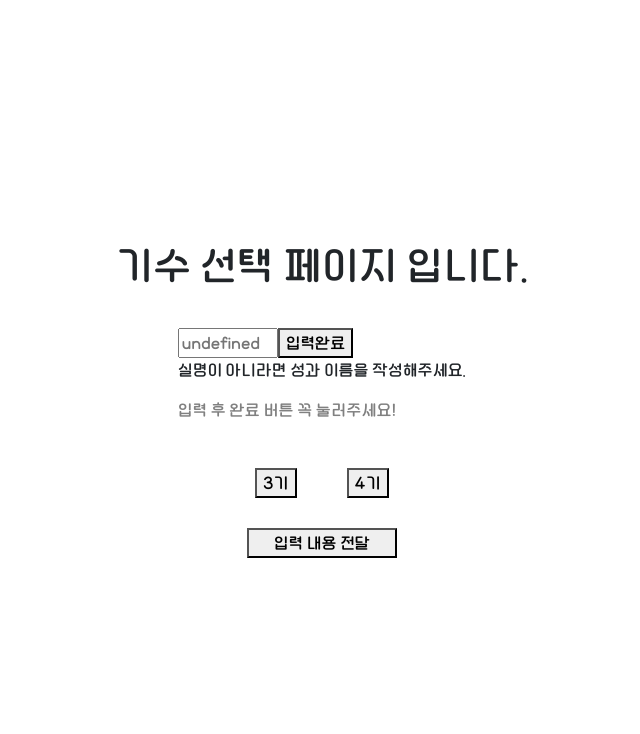
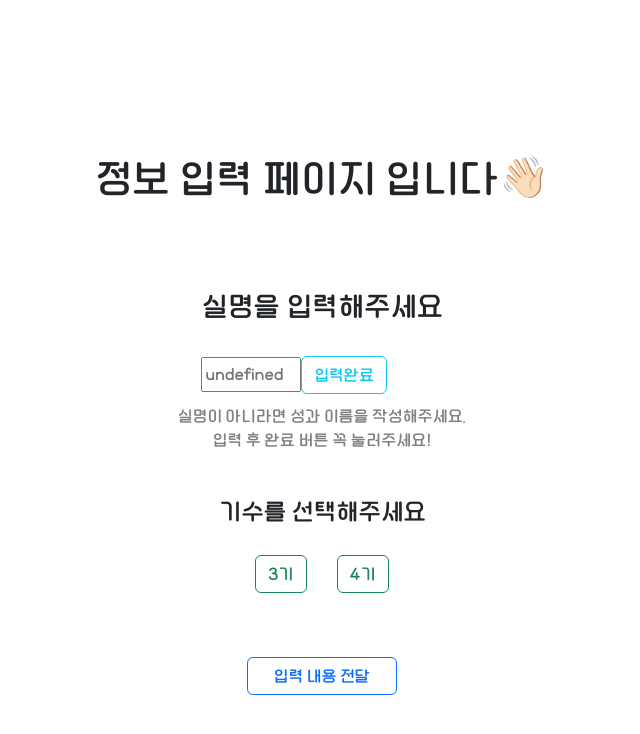
Before and after one commit to Pda4thMiniProject4th/Pda4thMiniProject4th, a React (Create React App) app: page /order in a window 1280 px wide. Shown: the top 734 px of the page, without its empty margins (318-958 px from the left). Built offline with nearby package versions, Linux system fonts and the light colour scheme; no server answers; the HTML template or start-up script is replaced by a standard one.

Commit message:
style: 정보 입력창 ui 변경 #34

```diff
--- a/src/order/oderPage.js
+++ b/src/order/oderPage.js
@@ -2,6 +2,7 @@ import React, { useState } from "react";
 import axios from "axios";
 import { grey } from "@mui/material/colors";
 import { useLocation, useNavigate } from "react-router-dom";
+import Button from "react-bootstrap/Button";
 
 export default function OrderPage() {
   const location = useLocation();
@@ -87,17 +88,36 @@ export default function OrderPage() {
         minHeight: "50rem",
       }}
     >
-      <h1>기수 선택 페이지 입니다.</h1>
+      <h1 style={{ padding: 50 }}>정보 입력 페이지 입니다👋🏻</h1>
+      <div
+        style={{
+          display: "flex",
+          flexDirection: "column",
+          alignItems: "center",
+          gap: 30,
+        }}
+      >
+        <div
+          style={{
+            display: "flex",
+            flexDirection: "column",
+            alignItems: "center",
+            gap: 10,
+          }}
+        >
           <div>
+            <h3>실명을 입력해주세요</h3>
+            <br />
             <input
-          style={{ width: 100 }}
+              style={{ width: 100, height: 35 }}
               placeholder={`${nickname}`}
               value={name}
               onChange={(e) => {
                 setName(e.target.value);
               }}
             />
-        <button
+            <Button
+              variant="outline-info"
               onClick={() => {
                 const newInfo = [...info];
                 newInfo[0] = name;
@@ -105,35 +125,55 @@ export default function OrderPage() {
               }}
             >
               입력완료
-        </button>
-        <p>실명이 아니라면 성과 이름을 작성해주세요.</p>
-        <p style={{ color: "gray" }}>입력 후 완료 버튼 꼭 눌러주세요!</p>
+            </Button>{" "}
           </div>
 
-      <div style={{ display: "flex", gap: 50 }}>
-        <button
+          <p style={{ color: "gray", textAlign: "center" }}>
+            실명이 아니라면 성과 이름을 작성해주세요.
+            <br />
+            입력 후 완료 버튼 꼭 눌러주세요!
+          </p>
+        </div>
+
+        <div
+          style={{
+            display: "flex",
+            flexDirection: "column",
+            gap: 20,
+            alignItems: "center",
+          }}
+        >
+          <h4>기수를 선택해주세요</h4>
+          <div style={{ display: "flex", gap: 30 }}>
+            <Button
+              variant="outline-success"
               onClick={() => {
                 handleOrder(3);
               }}
             >
               3기
-        </button>
-        <button
+            </Button>{" "}
+            <Button
+              variant="outline-success"
               onClick={() => {
                 handleOrder(4);
               }}
             >
               4기
-        </button>
+            </Button>{" "}
           </div>
-      <button
+          <br />
+          <Button
+            variant="outline-primary"
             onClick={() => {
               sendInfo();
             }}
             style={{ width: 150 }}
           >
             입력 내용 전달
-      </button>
+          </Button>
+        </div>
+      </div>
     </div>
   );
 }
```
Also changed, not shown: src/test/components/myPage/Drawertest.js (+1 -0 lines), 1 other file (tests, documents, lock files or other folders). Lines whose indentation alone changed are shown as unchanged.
